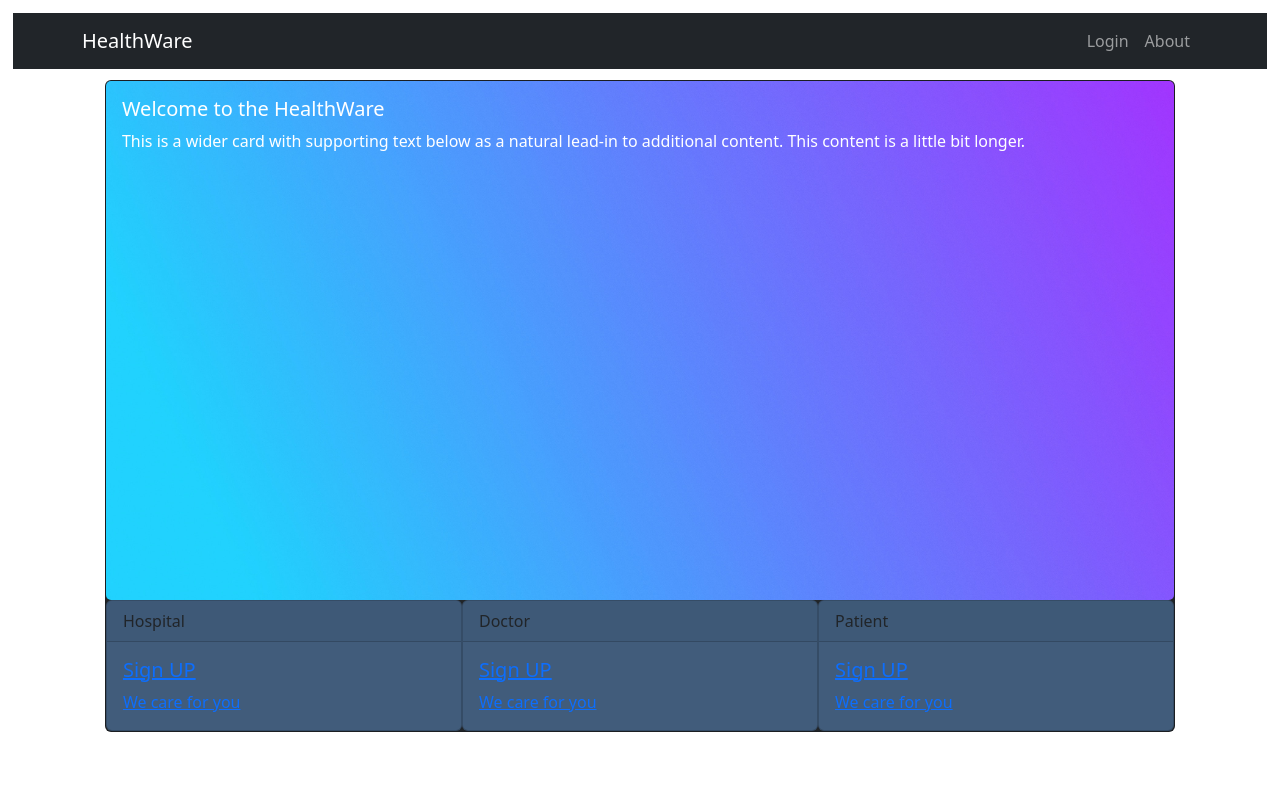
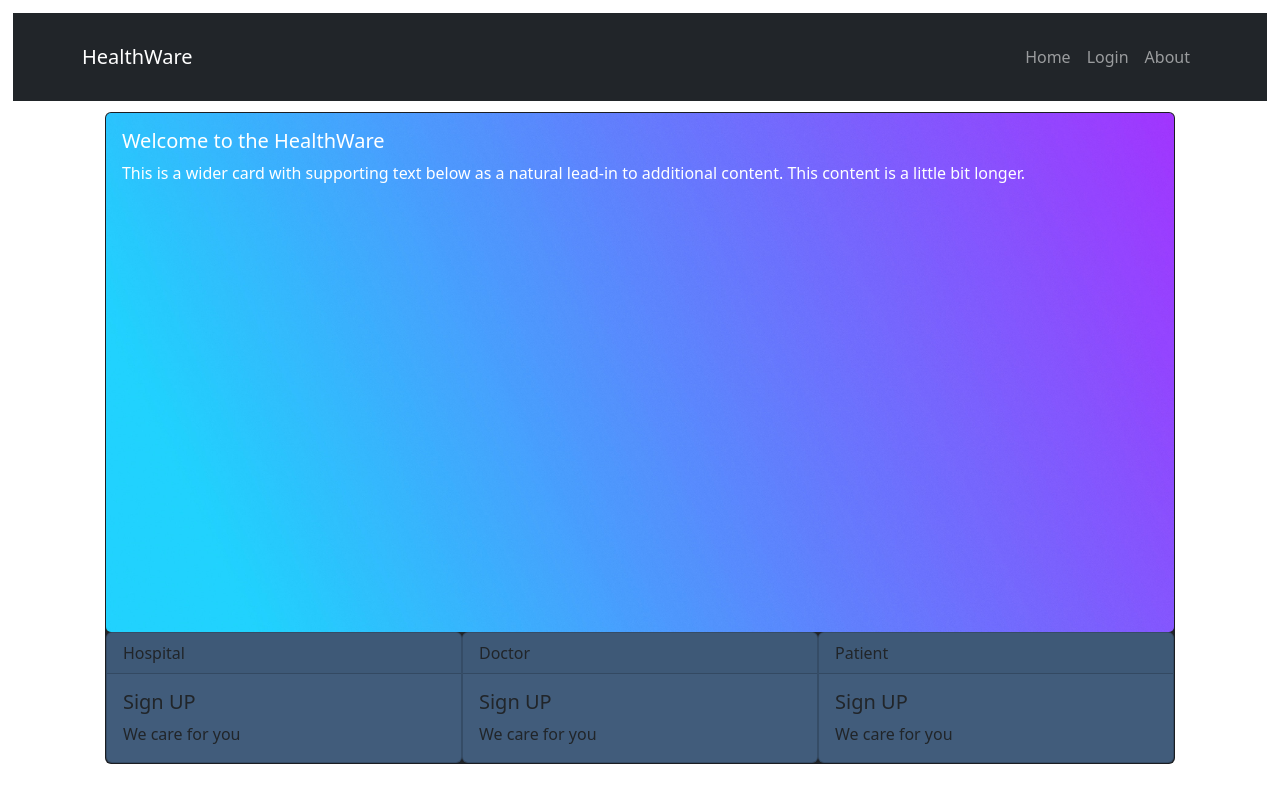
Before and after one commit to MdAsimKhan/Healthware, a React (Create React App) app: page / in a window 1280 px wide. Built offline with nearby package versions, Linux system fonts and the light colour scheme.

Commit message:
added dynamic routes

```diff
--- a/src/Home.js
+++ b/src/Home.js
@@ -9,7 +9,7 @@ function card_Info(user) {
         <>
             <Card className='smlCard' style={{ width: '100%' }}>
                 <Card.Header className='cardHeader'>{user}</Card.Header>
-                <Link to={`signup/`+user}>
+                <Link to={`signup/`+user} style={{ color: 'inherit', textDecoration: 'inherit'}} >
                     <Card.Body>
                         <Card.Title className='cardTitle'>Sign UP</Card.Title>
                         <Card.Text className='cardText'>
--- a/src/App.js
+++ b/src/Routing.js
@@ -7,6 +7,8 @@ import Navbars from './components/Navbars';
 import HospitalLogin from './components/user_login/hospitalSignup'
 import DoctorLogin from './components/user_login/doctorSignup';
 import PatientSignup from './components/user_login/patientSignup';
+import Dashboard from './components/dashboard/dashboard';
+import UserProfile from './components/dashboard/profile';
 function App() {
   return (
 
@@ -18,11 +20,19 @@ function App() {
         <Container>
           <Routes>
             <Route  path='/' element={<Home />}></Route>
+              <Route path='/login' element={<Login />} />
 
-              <Route path='/signup/hospital' element={<HospitalLogin />} />
-              <Route path='/signup/doctor' element={<DoctorLogin />} />
-              <Route path='/signup/patient' element={<PatientSignup />} />
-              <Route path='/login' element={<Login />} />
+              <Route path='/signup' >
+              <Route path='hospital' element={<HospitalLogin />} />
+              <Route path='doctor' element={<DoctorLogin />} />
+              <Route path='patient' element={<PatientSignup />} />
+              </Route>
+
+              <Route path='/:id'>
+              <Route path='dashboard' element={<Dashboard/>}/>
+              <Route path='profile' element={<UserProfile/>}/>
+              </Route>
+              <Route path='*' element={<h1>Not found</h1>} />
 
           </Routes>
 
--- a/src/components/Navbars.js
+++ b/src/components/Navbars.js
@@ -1,6 +1,8 @@
 import Container from 'react-bootstrap/Container';
 import Navbar from 'react-bootstrap/Navbar';
 import Nav from 'react-bootstrap/Nav';
+import '../css/NavBars.css'
+import { Link } from 'react-router-dom';
 function Navbars() {
   return (
 
@@ -10,10 +12,13 @@ function Navbars() {
           <Navbar.Brand href="/">HealthWare</Navbar.Brand>
           <Nav className="justify-content-center">
             <Nav.Item>
-                <Nav.Link href="/login">Login</Nav.Link>
+              <Nav.Link><Link style={{ color: 'inherit', textDecoration: 'inherit' }} to={'/'}>Home</Link></Nav.Link>
             </Nav.Item>
             <Nav.Item>
-                <Nav.Link eventKey="about">About</Nav.Link>
+              <Nav.Link><Link style={{ color: 'inherit', textDecoration: 'inherit' }} to={'/login'}>Login</Link></Nav.Link>
+            </Nav.Item>
+            <Nav.Item>
+              <Nav.Link ><Link style={{ color: 'inherit', textDecoration: 'inherit' }} to={'/about'}>About</Link></Nav.Link>
             </Nav.Item>
           </Nav>
 
--- /dev/null
+++ b/src/components/dashboard/dashboard.js
@@ -0,0 +1,9 @@
+const Dashboard = () => {
+    return (
+        <>
+        <h1>welcome to your dashboard</h1>
+        </>
+    );
+}
+
+export default Dashboard;
--- /dev/null
+++ b/src/components/dashboard/profile.js
@@ -0,0 +1,10 @@
+const UserProfile = () => {
+    return (
+        <>
+        <h1>welcome to your profile</h1>
+
+        </>
+     );
+}
+
+export default UserProfile;
--- a/src/components/user_login/doctorSignup.js
+++ b/src/components/user_login/doctorSignup.js
@@ -102,7 +102,7 @@ function DoctorLogin() {
         <DatePicker
           selected={selectedDate}
           onChange={(date) => setSelectedDate(date)}
-          dateFormat="dd/MM/yyyy"
+          dateFormat="dd/mm/yyyy"
           showYearDropdown
           scrollableYearDropdown
           yearDropdownItemNumber={15}
--- a/src/components/user_login/hospitalSignup.js
+++ b/src/components/user_login/hospitalSignup.js
@@ -73,7 +73,7 @@ function HospitalLogin() {
         <DatePicker
           selected={selectedDate}
           onChange={(date) => setSelectedDate(date)}
-          dateFormat="dd/MM/yyyy"
+          dateFormat="dd/mm/yyyy"
           showYearDropdown
           scrollableYearDropdown
           yearDropdownItemNumber={15}
--- a/src/components/user_login/patientSignup.js
+++ b/src/components/user_login/patientSignup.js
@@ -83,7 +83,7 @@ function PatientSignup() {
         <DatePicker
           selected={selectedDate}
           onChange={(date) => setSelectedDate(date)}
-          dateFormat="DD/MM/YYYY"
+          dateFormat="dd/mm/yyyy"
           showYearDropdown
           scrollableYearDropdown
           yearDropdownItemNumber={15}
--- a/src/index.js
+++ b/src/index.js
@@ -1,7 +1,7 @@
 import React from 'react';
 import ReactDOM from 'react-dom/client';
 import './css/index.css';
-import App from './App';
+import App from './Routing';
 import 'bootstrap/dist/css/bootstrap.min.css';
 import { BrowserRouter } from 'react-router-dom';
 const root = ReactDOM.createRoot(document.getElementById('root'));
```
Also changed, not shown: src/css/NavBars.css (line endings or trailing spaces), 1 other file (tests, documents, lock files or other folders). Lines whose indentation alone changed are shown as unchanged.
